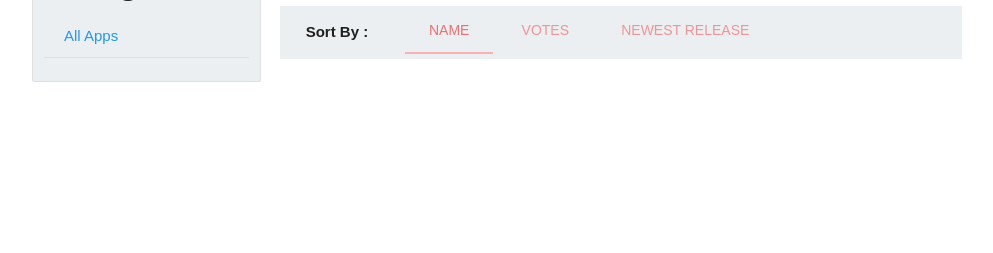
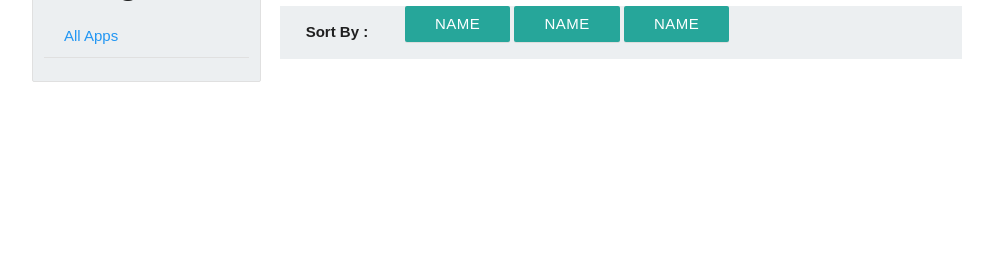
Before and after one commit to abhijithanilkumar/ns-3-AppStore, a Django app: template src/apps/templates/apps_tag.html in a window 1280 px wide. Shown: the part 221-474 px from the top of the page, without its empty margins (149-1142 px from the left). Run offline with Django 3.2, Linux system fonts and the light colour scheme; the template is opened without the code that fills it, so the values that code supplies are empty; some libraries are stand-ins or nearby versions.

Commit message:
Changing sort buttons style

```diff
--- a/src/apps/templates/apps_tag.html
+++ b/src/apps/templates/apps_tag.html
@@ -28,12 +28,15 @@
             <div class="col s2">
               <span><b><p class="center">Sort By :</p></b></span>
             </div>
-            <div class="col s10">
-              <ul class="tabs  blue-grey lighten-5">
+            <div class="col s10 btn-group">
+              <button class="btn btn-small">Name</button>
+              <button class="btn btn-small">Name</button>
+              <button class="btn btn-small">Name</button>
+              <!--ul class="tabs  blue-grey lighten-5">
                 <li class="tab"><a class="active" href="#test1">Name</a></li>
                 <li class="tab"><a href="#test3">Votes</a></li>
                 <li class="tab"><a href="#test4">Newest Release</a></li>
-              </ul>
+              </ul-->
             </div>
           </div>
           <div id="test1">
```
Also changed, not shown: src/static/site/css/main.css (+2 -6 lines).
